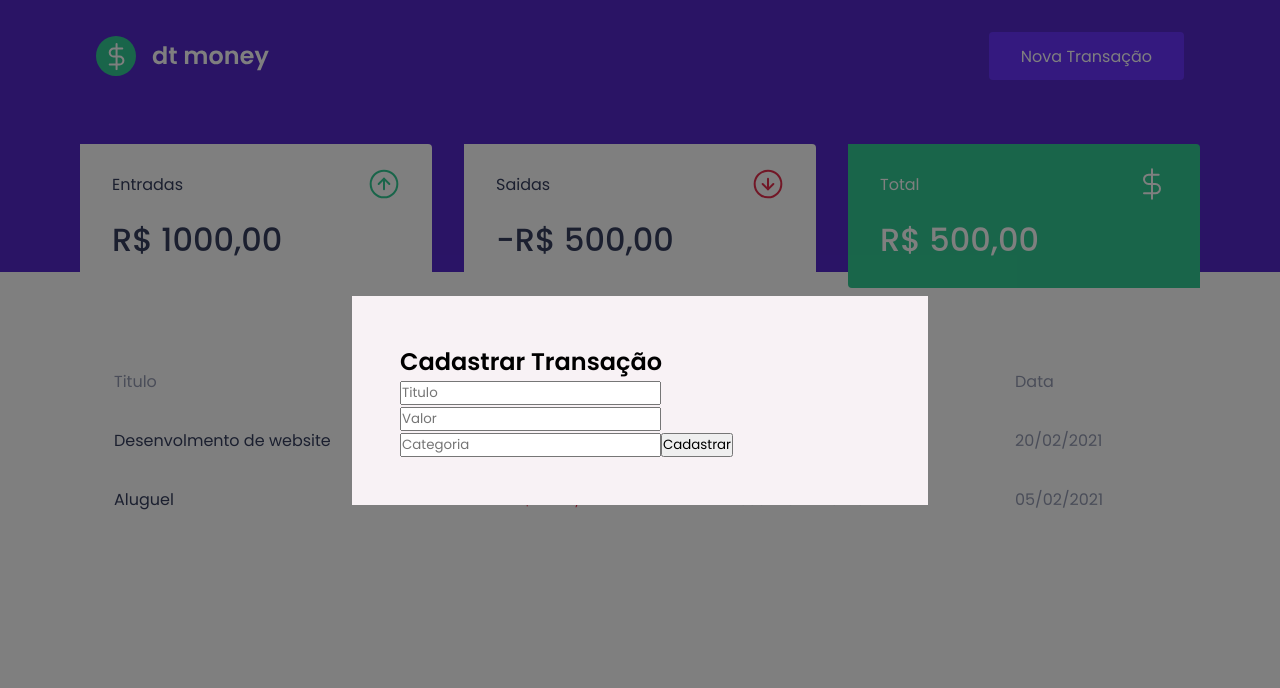
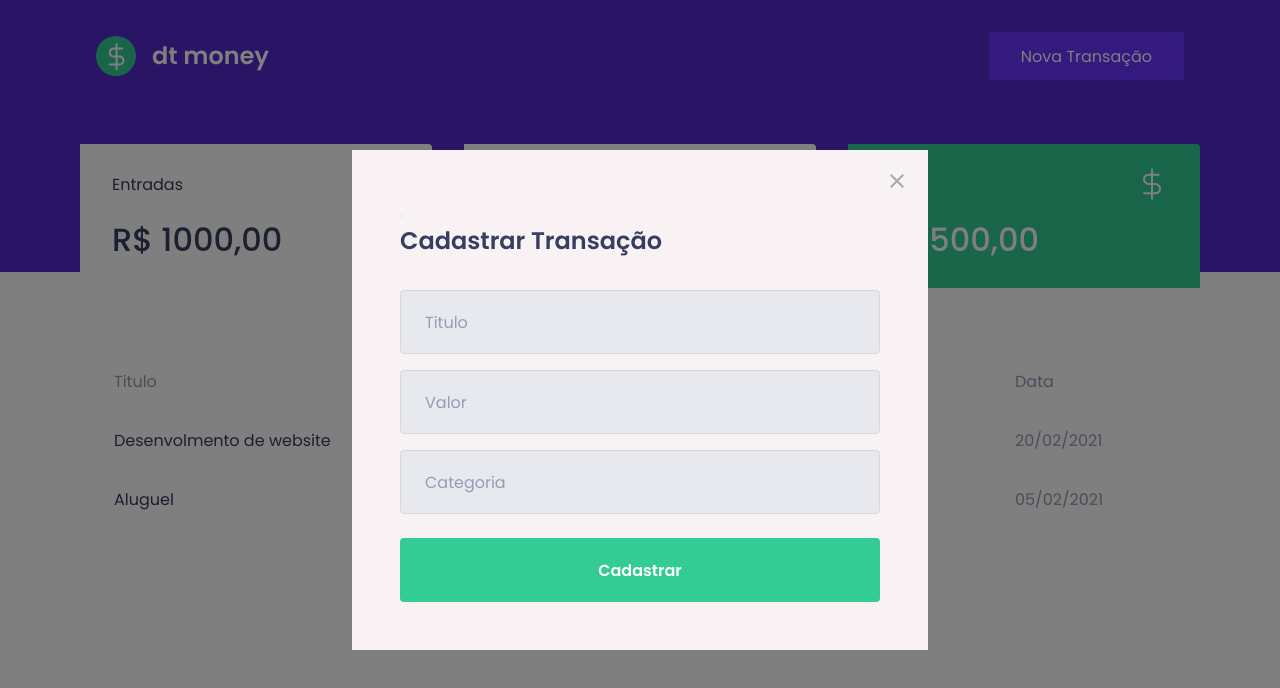
Before and after one commit to carlosrobertosalgueiro/DT-money-react, a React (Create React App) app: page / in a window 1280 px wide. Both pictures are taken after a click on the button "Nova Transação". Shown: the top 688 px of the page. Built offline with nearby package versions, Linux system fonts and the light colour scheme; no server answers; what miragejs would draw is missing.

Commit message:
style modal ok

```diff
--- a/src/components/NewTransactionModal/index.tsx
+++ b/src/components/NewTransactionModal/index.tsx
@@ -1,12 +1,13 @@
 import Modal from 'react-modal'
 import { Container } from './style'
+import closeImg from '../../assets/close.svg'
 
 interface NewTransactionModalProps {
-    isOpen:boolean;
-    onRequestClose: ()=> void;
+    isOpen: boolean;
+    onRequestClose: () => void;
 }
 
-export function NewTransactionModal({isOpen,onRequestClose}:NewTransactionModalProps) {
+export function NewTransactionModal({ isOpen, onRequestClose }: NewTransactionModalProps) {
     return (
         <Modal isOpen={isOpen}
             onRequestClose={onRequestClose}
@@ -14,8 +15,18 @@
             className='react-modal-content'
 
         >
+
+            <Container>
+                <button type='button'
+                    onClick={onRequestClose}  >
+                    <img src={closeImg}
+                    alt="Fechar Modal"
+                    className="react-modal-close"
+                    />
+                </button>
+
                 <h2>Cadastrar Transação</h2>
-            <Container>
+
                 <form action="">
                     <input type="text" placeholder="Titulo" />
                     <input type="number" placeholder="Valor" />
--- a/src/components/NewTransactionModal/style.ts
+++ b/src/components/NewTransactionModal/style.ts
@@ -1,7 +1,53 @@
 import styled from "styled-components";
+import closeImg from '../../assets/close.svg'
 
 export const Container = styled.form`
+    h2{
+        color: var(--text-title);
+        font-size: 1.5rem;
+        margin-bottom: 2rem;
 
+    }
 
+    input{
+        width: 100%;
+        padding: 0 1.5rem;
+        height: 4rem;
+        border-radius: 0.25rem;
+
+        border: 1px solid #d7d7d7 ;
+        background: #e7e9ee;
+
+        font-weight: 400px;
+        font-size:1rem;
+
+        &::placeholder{
+            color: var(--text-body);
+        }
+
+        & + input {
+            margin-top: 1rem;
+        }
+    }
+
+    button[type="submit"]{
+        width: 100%;
+        padding: 0 1.5rem;
+        height: 4rem;
+        background: var(--green);
+        color: #FFF;
+        border-radius: 0.25rem;
+        border: 0;
+        font-size: 1rem;
+        margin-top: 1.5rem;
+        font-weight: 600;
+
+        transition: filter 0.2s;
+
+        &:hover{
+            filter: brightness(0.9);
+        }
+
+    }
 
 `
--- a/src/styles/global.ts
+++ b/src/styles/global.ts
@@ -75,8 +75,20 @@
 position: relative;
 border-radius: 0,25rem;
 
-
 }
 
+.react-modal-close{
+    position: absolute;
+    right: 1.5rem;
+    top:1.5rem;
+    border: 0;
+    background: transparent;
+
+    transition: filter 0.2s;
+
+    &:hover {
+        filter: brightness(0.8);
+    }
+}
 
 `
```
Lines whose indentation alone changed are shown as unchanged.
